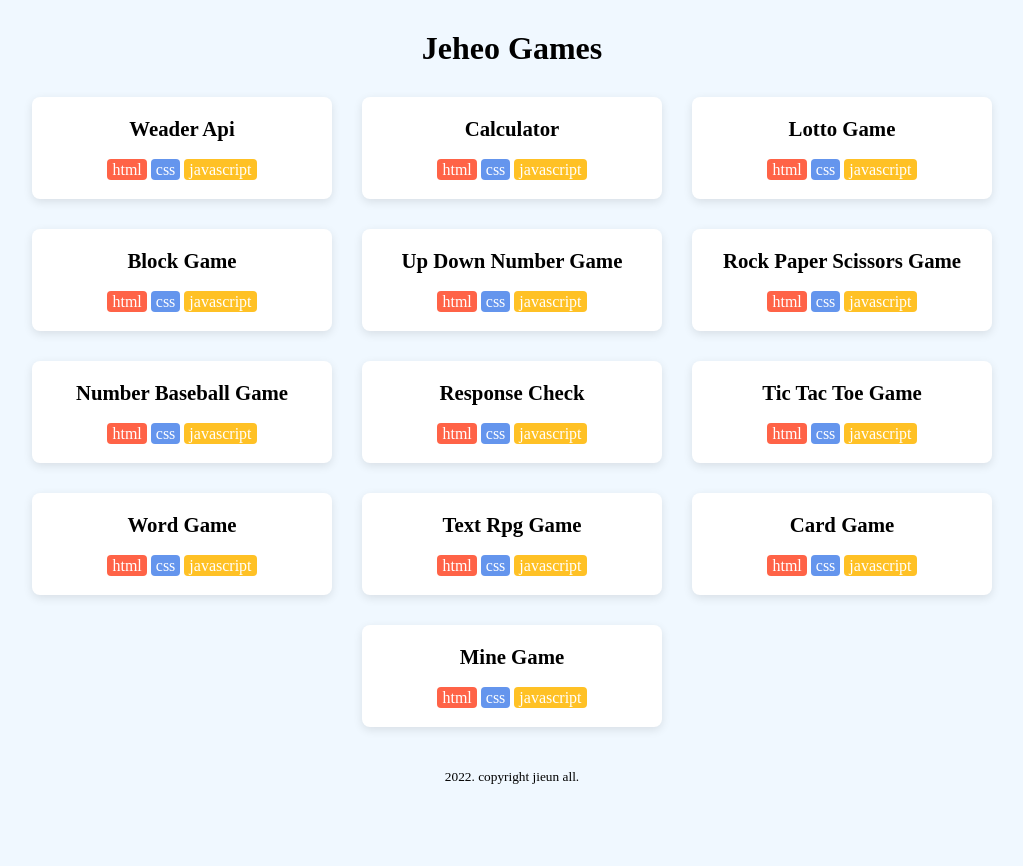
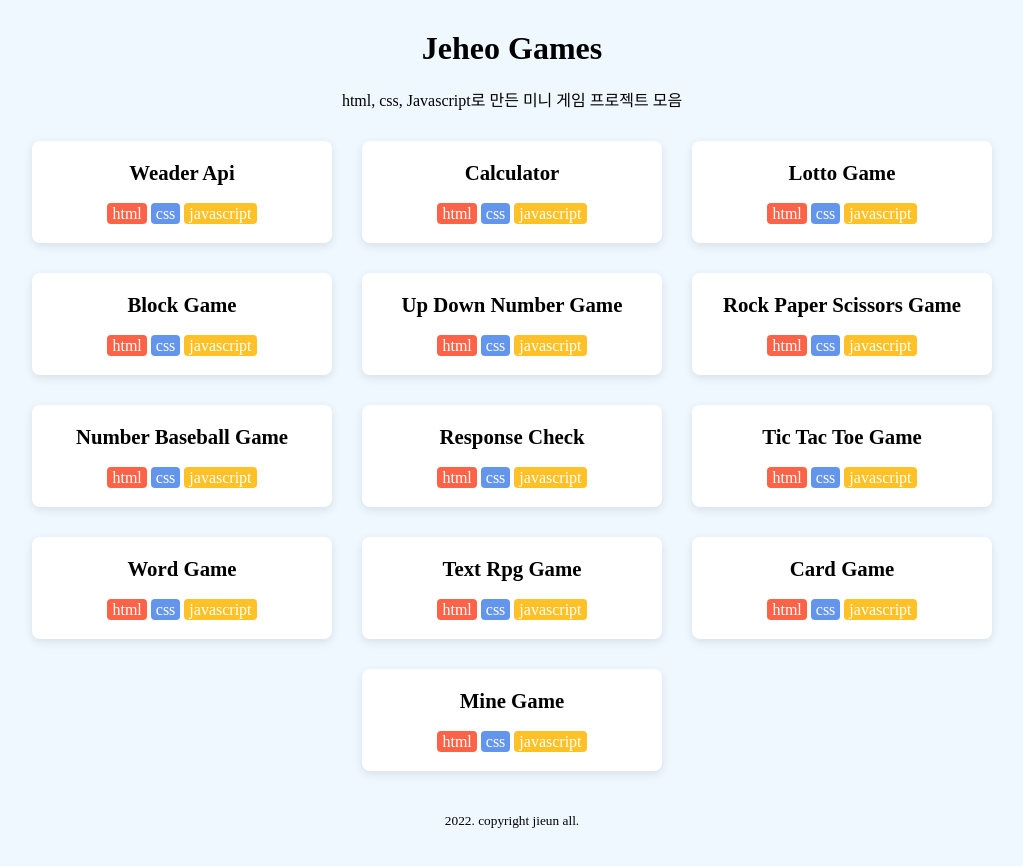
Before and after one commit to jieunheo/javascript-game, a website: page index.html in a window 1280 px wide. Shown: the whole page, without its empty margins (128-1151 px from the left). Before the commit the page ends 825 px from the top, so only its background shows below. Drawn offline with Linux system fonts and the light colour scheme.

Commit message:
사이트 설명 추가

```diff
--- a/index.html
+++ b/index.html
@@ -11,6 +11,7 @@
   <div class="container">
     <header>
       <h1>Jeheo Games</h1>
+      <p>html, css, Javascript로 만든 미니 게임 프로젝트 모음</p>
     </header>
 
     <main>
--- a/style.css
+++ b/style.css
@@ -17,9 +17,13 @@ body {
   background-color: aliceblue;
 }
 
-header h1 {
+header {
   text-align: center;
   padding: 30px;
+}
+
+h1 {
+  margin-bottom: 20px;
 }
 
 main {
```
